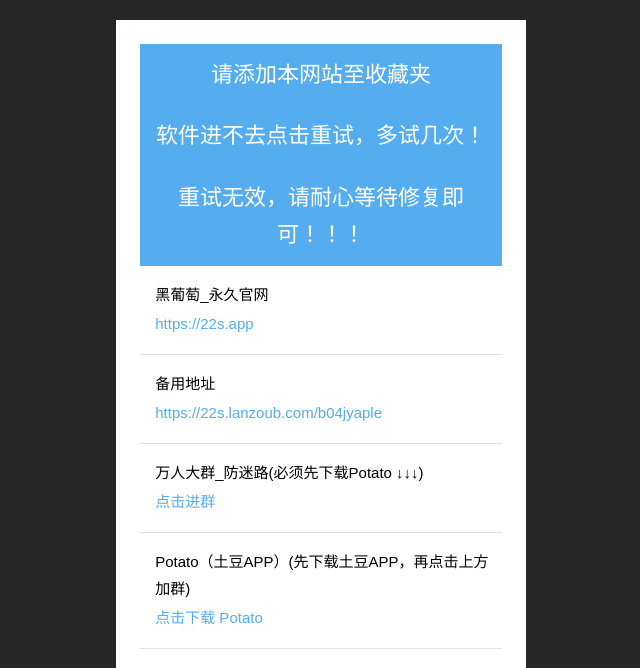
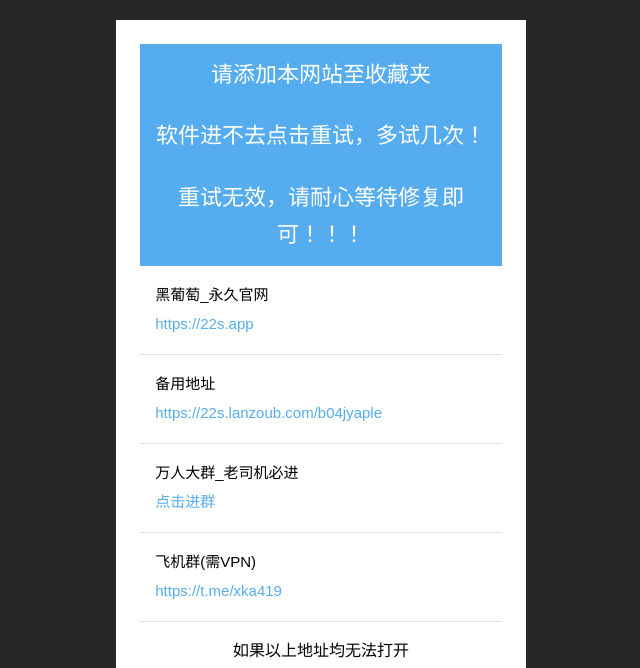
Before and after one commit to insu6688/fabu, a plain HTML site: page index.html in a window 1280 px wide. Shown: the part 128-796 px from the top of the page, without its empty margins (319-959 px from the left). Drawn offline with Linux system fonts and the light colour scheme.

Commit message:
Update index.html

```diff
--- a/index.html
+++ b/index.html
@@ -343,14 +343,11 @@ p.footer a:hover {
 					       </li>
 
 						<li>
-							万人大群_防迷路(必须先下载Potato ↓↓↓)
-							<a href="https://ptcc.in/xka419" target="_blank"><i>点击进群</i></a>
+							万人大群_老司机必进
+							<a href="https://52chabb.com/chat.html" target="_blank"><i>点击进群</i></a>
 					       </li>
 
-						<li>
-							Potato（土豆APP）(先下载土豆APP，再点击上方加群)
-							<a href="https://22s.lanzoub.com/b04jy9zob" target="_blank"><i>点击下载 Potato</i></a>
-					       </li>
+
 
 						<li>
 							飞机群(需VPN)
```
